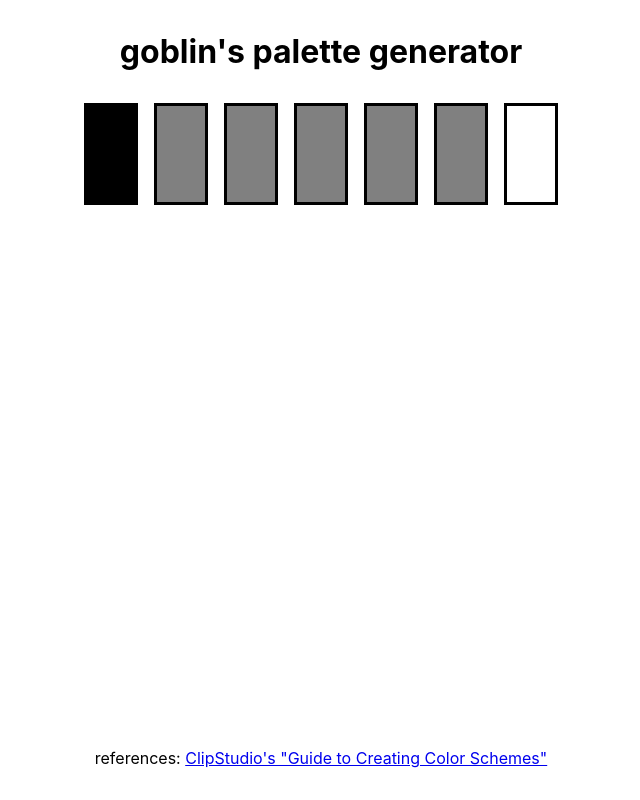
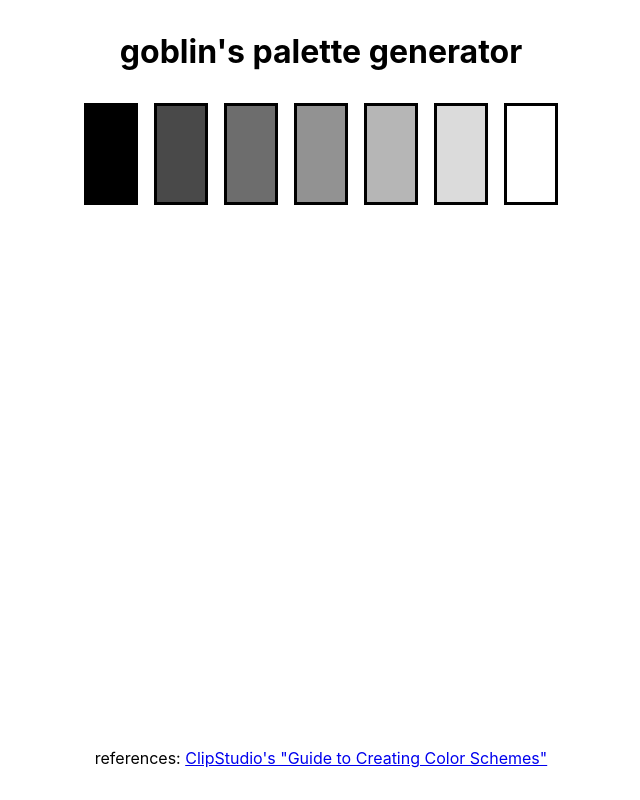
Before and after one commit to goblinodds/palettegen, a React (Create React App) app: page / in a window 1280 px wide. Shown: the whole page, without its empty margins (319-959 px from the left). Built offline with nearby package versions, Linux system fonts and the light colour scheme.

Commit message:
value interpolation

```diff
--- a/src/appComponents/Palette.js
+++ b/src/appComponents/Palette.js
@@ -35,22 +35,35 @@ const swatches = [
 let neededSwatches = swatchNum - swatches.length;
 
 // add swatches until you reach the max (swatchNum)
-function interpolate(num) {
+function interpolateValue(num) {
+    // black value
+    const minValue = swatches[0].r;
+    // white value
+    const maxValue = swatches[swatches.length-1].r;
+    const totalValue = maxValue - minValue;
+    // how much to subtract from the value of the next swatch
+    const increment = totalValue/num;
+
+    let currentValue = totalValue;
+
     while (swatches.length < num){
-        console.log(`${swatches.length} / ${swatchNum}`);
+
+        currentValue = currentValue - increment;
+
         swatches.splice(1, 0, {
             mode: 'rgb',
-            r: .5,
-            g: .5,
-            b: .5,
+            r: currentValue,
+            g: currentValue,
+            b: currentValue,
             alpha: 1
         });
+
+        console.log(`current value 3: ${currentValue}`);
     };
 };
 
-
 export default function Palette(){
-    interpolate(swatchNum);
+    interpolateValue(swatchNum);
     return (
         <div id='Swatches'>
             {swatches.map((swatch, index) => {
```
